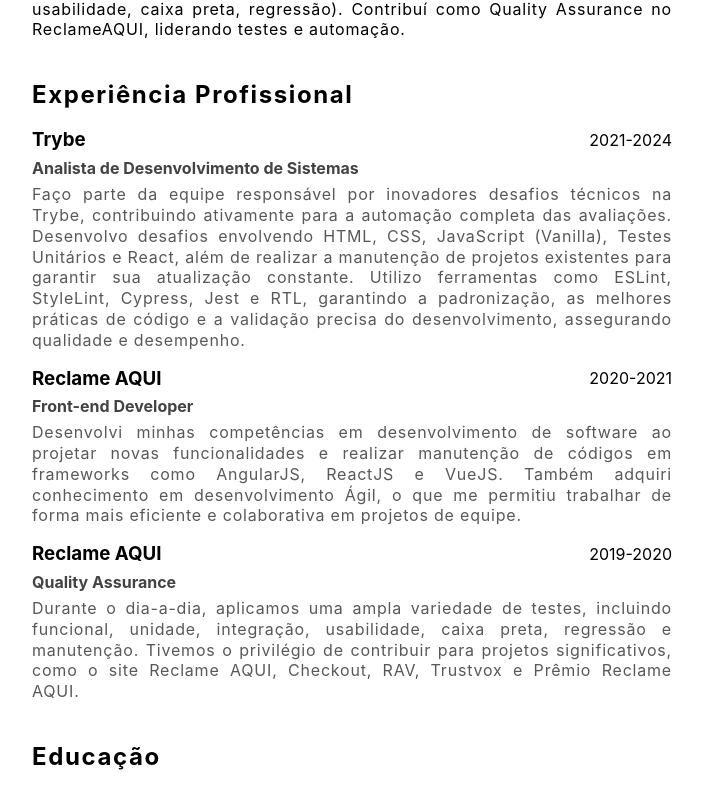
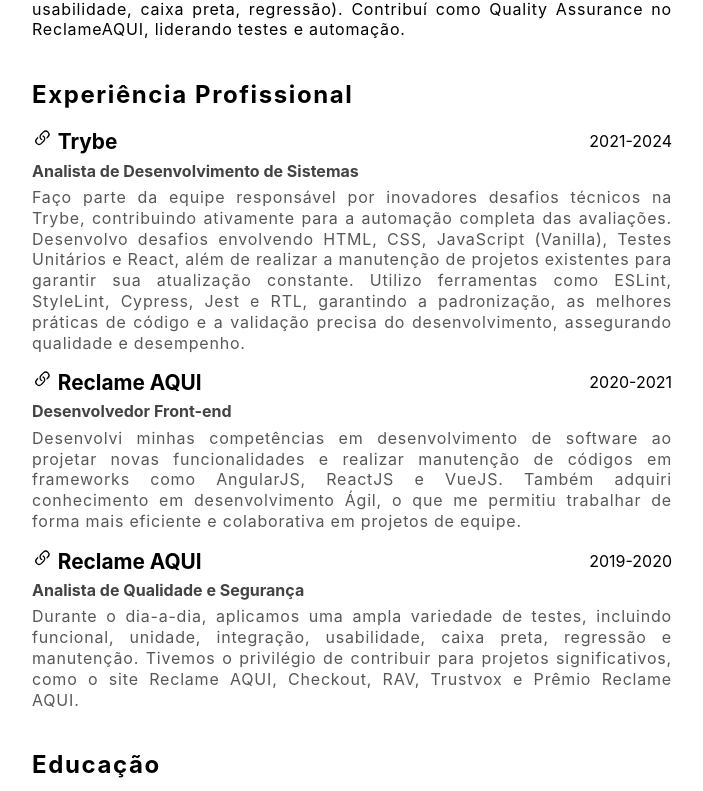
Before and after one commit to cpwaldow/cv, a React (Vite) app: page / in a window 1280 px wide. Shown: the part 509-1300 px from the top of the page, without its empty margins (288-991 px from the left). Built offline with nearby package versions, Linux system fonts and the light colour scheme; the HTML template or start-up script is replaced by a standard one.

Commit message:
adicionando link das empresas na experiencia profissional

```diff
--- a/src/components/XpInfo/index.jsx
+++ b/src/components/XpInfo/index.jsx
@@ -1,11 +1,15 @@
+import { BsLink45Deg } from 'react-icons/bs';
 import './xp-info.css';
 
 const XpInfo = ({ info }) => {
-  const { company, title, date, description } = info;
+  const { company, title, date, description, url } = info;
   return (
     <section className='xp-info__container'>
       <div className='xp-info__company-date xp-info--small-margin-bt'>
-        <h3>{company}</h3>
+        {/* <h3>{company}</h3> */}
+        <a href={url} target='_blank' className='xp-info__link'>
+          <BsLink45Deg /> {company}
+        </a>
         <p>{date}</p>
       </div>
       <h4 className='xp-info--small-margin-bt xp-info__job-title'>{title}</h4>
--- a/src/components/XpInfo/xp-info.css
+++ b/src/components/XpInfo/xp-info.css
@@ -6,6 +6,12 @@
   display: flex;
   align-items: center;
   justify-content: space-between;
+}
+
+.xp-info__link {
+  font-weight: bolder;
+  font-size: 1.3rem;
+  color: black;
 }
 
 .xp-info--small-margin-bt {
--- a/src/utils/experience.js
+++ b/src/utils/experience.js
@@ -5,19 +5,22 @@
     date: '2021-2024',
     description:
       'Faço parte da equipe responsável por inovadores desafios técnicos na Trybe, contribuindo ativamente para a automação completa das avaliações. Desenvolvo desafios envolvendo HTML, CSS, JavaScript (Vanilla), Testes Unitários e React, além de realizar a manutenção de projetos existentes para garantir sua atualização constante. Utilizo ferramentas como ESLint, StyleLint, Cypress, Jest e RTL, garantindo a padronização, as melhores práticas de código e a validação precisa do desenvolvimento, assegurando qualidade e desempenho.',
+    url: 'https://www.betrybe.com/',
   },
   {
     company: 'Reclame AQUI',
-    title: 'Front-end Developer',
+    title: 'Desenvolvedor Front-end',
     date: '2020-2021',
     description:
       'Desenvolvi minhas competências em desenvolvimento de software ao projetar novas funcionalidades e realizar manutenção de códigos em frameworks como AngularJS, ReactJS e VueJS. Também adquiri conhecimento em desenvolvimento Ágil, o que me permitiu trabalhar de forma mais eficiente e colaborativa em projetos de equipe.',
+    url: 'https://www.reclameaqui.com.br/',
   },
   {
     company: 'Reclame AQUI',
-    title: 'Quality Assurance',
+    title: 'Analista de Qualidade e Segurança',
     date: '2019-2020',
     description:
       'Durante o dia-a-dia, aplicamos uma ampla variedade de testes, incluindo funcional, unidade, integração, usabilidade, caixa preta, regressão e manutenção. Tivemos o privilégio de contribuir para projetos significativos, como o site Reclame AQUI, Checkout, RAV, Trustvox e Prêmio Reclame AQUI.',
+    url: 'https://www.reclameaqui.com.br/',
   },
 ];
```
